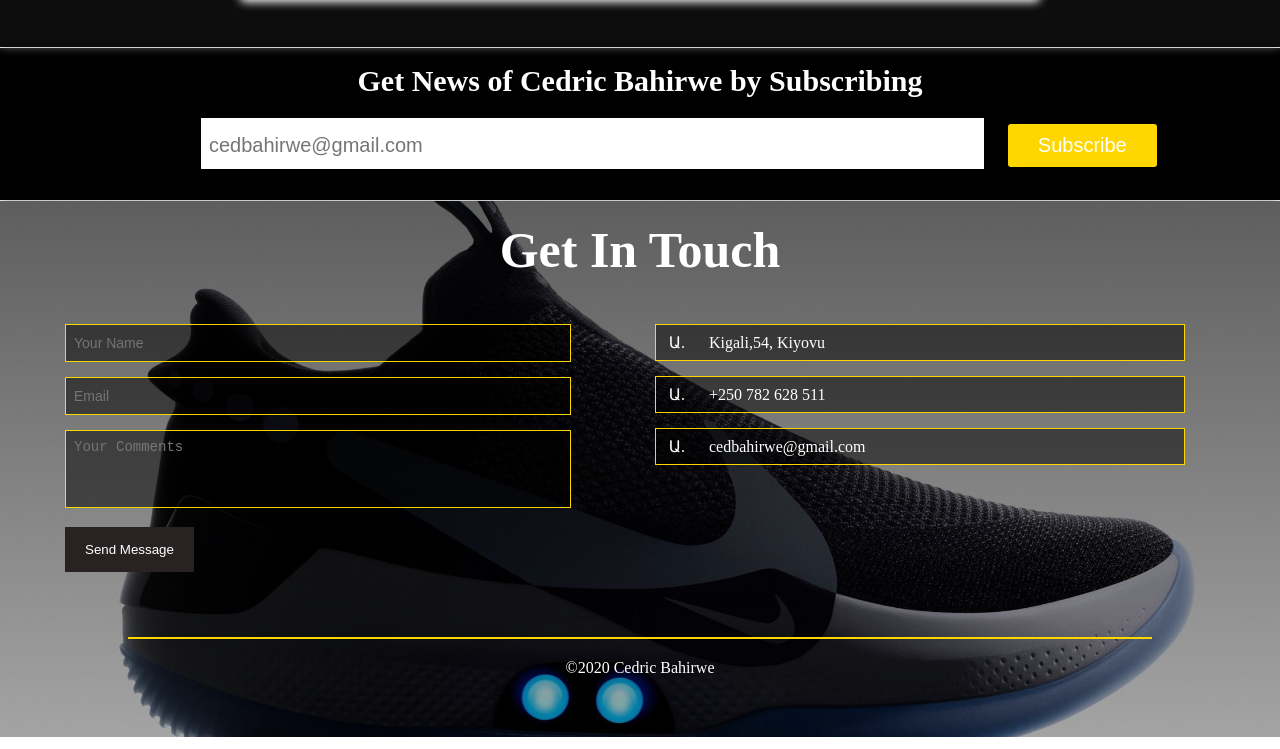
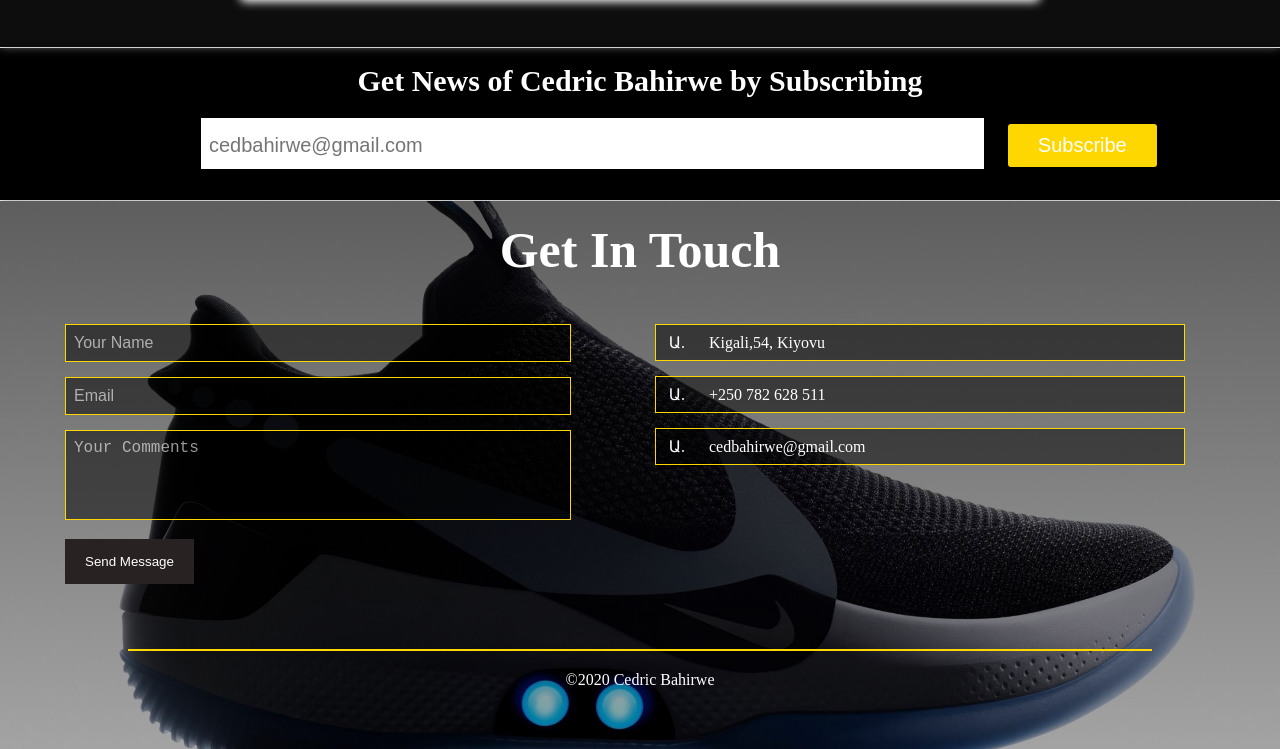
Before and after one commit to cedricbahirwe/hello-world, a plain HTML site: page Blog1/blogindex.html in a window 1280 px wide. Shown: the part 1033-1782 px from the top of the page. Drawn offline with Linux system fonts and the light colour scheme.

Commit message:
Fix style

```diff
--- a/Blog1/blogstyle.css
+++ b/Blog1/blogstyle.css
@@ -6,6 +6,7 @@
 .navigation {
     position: fixed;
     overflow: visible;
+    box-shadow: 0 3px 12px hsla(225,2%,44%,.6);
     z-index: 2;
 }
 
@@ -140,9 +141,19 @@ input {
 .contact-form input {
     background: rgba(0,0,0,.5) !important;
     border: 1px solid gold !important;
-
+    outline: none;
 }
-textarea {
+.contact-form input::placeholder {
+    font-size: 16px;
+    color: rgba(255,2555,2555,.6);
+}
+.contact-form input, textarea {
+    color: rgba(255,2555,2555,.6);
+    font-size: 16px;
+}
+/*.contact-form in*/
+.contact-form textarea {
+    font-size: 16px;
     width: 80%;
     margin-left: 50px;
     margin-bottom: 15px;
@@ -150,8 +161,12 @@ textarea {
     border-radius: 0 !important;
     background: rgba(0,0,0,.5) !important;
     border: 1px solid gold !important;
-    /*border: none !important;*/
+    outline: none;
     box-shadow: none;
+}
+.contact-form textarea::placeholder {
+    /*font-size: 18px;*/
+    color: rgba(255,2555,2555,.6);
 }
 .btn-primary {
     background: #292222 !important;
@@ -163,14 +178,15 @@ textarea {
     border: none !important;
     text-align: center;
     color: #fff;
+    transition: .3s all;
 }
 .btn-primary:hover {
     background: hsla(225,2%,44%,.6) !important;
+    outline-offset: -1px;
+    outline: gold solid 1px;
 }
 
-::placeholder {
-    font-size: 14px;
-}
+
 .contact-form button {
 
 }
@@ -190,7 +206,11 @@ textarea {
     border: 1px solid gold;
     margin: 15px;
     font-size: 16px; !important;
+    transition: 0.4s all;
 
+}
+.contact-info .follow:hover {
+    background: rgba(0,0,0,.8);;
 }
 
 .address li {
```
